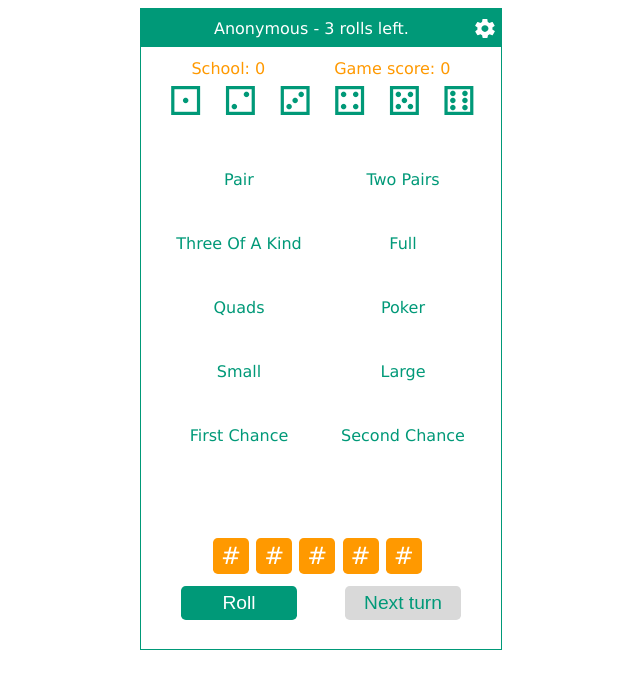
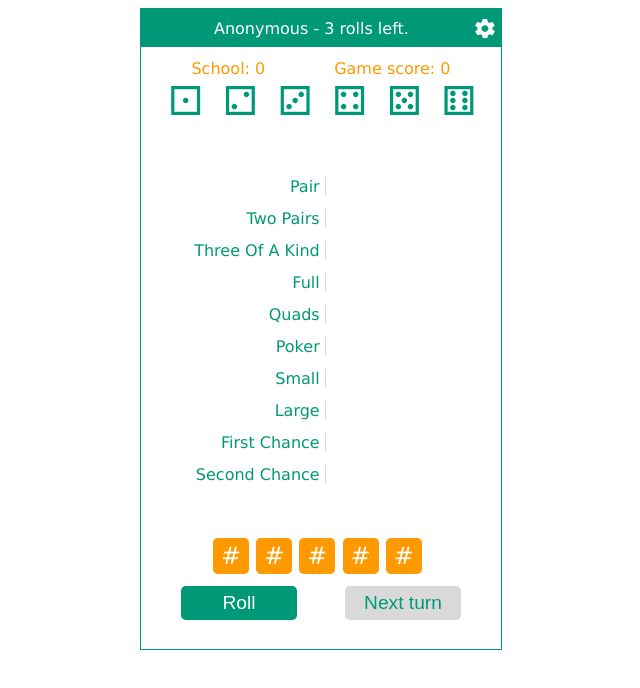
Before and after one commit to GavrilenkoGeorgi/Sharlushka, a Vue app in the folder client/: page / in a window 1280 px wide. Shown: the top 688 px of the page, without its empty margins (319-959 px from the left). Built offline with nearby package versions, Linux system fonts and the light colour scheme.

Commit message:
Results table & logic redesign

```diff
--- a/client/src/App.vue
+++ b/client/src/App.vue
@@ -37,7 +37,9 @@ body{
 }
 .content {
   flex-direction: column;
-  justify-content: flex-end;
+  align-items: center;
+  justify-content: center;
+  // justify-content: flex-end;
   padding: 0em 1em 0em 1em;
 }
 </style>
--- a/client/src/components/Game.vue
+++ b/client/src/components/Game.vue
@@ -29,20 +29,26 @@
       </div>
     </div>
 
+    <div class="gameTable">
     <div class="game" v-on:click="recordResult">
 
       <div class="combination">
         <p id="pair" class="label">Pair</p>
+        <p class="result blink">{{ $store.state.scoreArray[6].value }}</p>
+        <p class="result blink">{{ $store.state.scoreArray[6].value }}</p>
         <p class="result blink">{{ $store.state.scoreArray[6].value }}</p>
       </div>
 
       <div class="combination">
         <p id="twoPairs" class="label">Two Pairs</p>
         <p class="result blink">{{ $store.state.scoreArray[7].value }}</p>
+        <p class="result blink">{{ $store.state.scoreArray[7].value }}</p>
+        <p class="result blink">{{ $store.state.scoreArray[7].value }}</p>
       </div>
 
       <div class="combination">
         <p id="threeOfAKind" class="label">Three Of A Kind</p>
+        <p class="result blink">{{ $store.state.scoreArray[8].value }}</p>
         <p class="result blink">{{ $store.state.scoreArray[8].value }}</p>
       </div>
 
@@ -79,6 +85,7 @@
       <div class="combination">
         <p id="secondChance" class="label">Second Chance</p>
         <p class="result blink">{{ $store.state.scoreArray[15].value }}</p>
+      </div>
     </div>
     </div>
     <div class="resultBox" v-on:click="deSelectDice"></div>
@@ -162,6 +169,7 @@ export default {
     recordResult (event) {
       if ((event.target.className === 'diceIcon' || event.target.className === 'label') && event.target.nextElementSibling.textContent !== '') {
         const diceIndexInArray = store.state.scoreArray.map(dice => dice.id).indexOf(event.target.id)
+        console.log(`dice index in array to record ${diceIndexInArray}`)
         if (!store.state.scoreArray[diceIndexInArray].final && !store.state.turnCompleted) {
           // we clicked on result field
           // user decided to save current selected result
@@ -181,19 +189,21 @@ export default {
           // lock roll button
           store.state.rollButtonDisabled = true
           console.log(`store.state.gameTurns ${store.state.gameTurns}`)
+
           if (store.state.gameTurns === 6) {
             console.log(`School completion check`)
             // check if all results in school are set
-            let schoolCompleted = true
+            let schoolCompletedCheck = true
             for (let index = 0; index <= 5; index++) {
               // check all fields in school score part of the array
               if (!store.state.scoreArray[index].final) {
                 // if any of them isn't set, school not completed
-                schoolCompleted = false
+                schoolCompletedCheck = false
+                console.log(`School is not completed ${schoolCompletedCheck}`)
               }
             }
-            console.log(`School completed is ${schoolCompleted}`)
-            if (schoolCompleted) {
+            console.log(`School completed is ${schoolCompletedCheck}`)
+            if (schoolCompletedCheck) {
               // set flags
               store.state.schoolCompleted = true
               store.state.gameLocked = false
@@ -211,14 +221,11 @@ export default {
             // unlock next turn button
             store.state.nextTurnButtonDisabled = false
           }
-        /* } here */
         } else {
           console.log(`You clicked on an empty field`)
         }
-      } else if (!store.state.schoolCompleted) {
-        console.log(`School not completed. Game over.`)
       }
-    }
+    }// end of compute score method
   }, // end of methods
   data () {
     return {
@@ -226,11 +233,9 @@ export default {
     }
   }
 }
-
 document.addEventListener('DOMContentLoaded', function (event) {
   console.log('DOM fully loaded and parsed')
 })
-
 </script>
 
 <!-- Add "scoped" attribute to limit CSS to this component only -->
@@ -247,6 +252,14 @@ $color-white: hsl(0, 0%, 100%);
   color: $color-orange;
   margin: .7em 0em 0em 0em;
 }
+.content {
+  display: flex;
+  flex-direction: column;
+  border: 1px solid salmon;
+  // align-items: center;
+   //align-self: flex-start;
+  // justify-content: space-around;
+}
 .school {
   display: flex;
   flex-direction: row;
@@ -254,20 +267,27 @@ $color-white: hsl(0, 0%, 100%);
   margin-bottom: 1.8em;
   height: 4em;
 }
+.gameTable {
+  display: flex;
+  flex-direction: column;
+  align-items: center;
+  justify-content: center;
+}
 .game {
   display: flex;
-  flex-direction: row;
-  flex-wrap: wrap;
-  justify-content: space-around;
+  width: auto;
+  flex-direction: column;
 }
 .school > .combination {
   width: 2em;
   // border: 1px solid black;
 }
 .game > .combination {
-  // border: 1px solid red;
-  width: 8em;
-  height: 4em;
+  display: flex;
+  flex-direction: row;
+  align-items: center;
+  // border-bottom: 1px solid red;
+  height: 2em;
 }
 .diceIcon, .result, .label {
   margin: 0em;
@@ -282,13 +302,23 @@ $color-white: hsl(0, 0%, 100%);
 }
 .label {
   color: $color-green;
-  font-size: 1em;
-  margin-bottom: .5em;
+  // font-size: 1em;
+  // margin-bottom: .5em;
+  border-right: 1px solid $color-gray;
+  width: 8em;
+  text-align: right;
+  padding-right: .3em;
 }
 .result {
-  font-size: 1.4em;
-  font-family: 'Ubuntu Mono', monospace;
+  // font-size: 1.4em;
+  padding: 0em .3em 0em .3em;
   color: $color-darkGray;
+  // background-color: yellow;
+  width: 2em;
+  // height: 100%;
+}
+.result:hover {
+  background-color: yellowgreen;
 }
 .saved {
   color: $color-orange;
--- a/client/src/store/store.js
+++ b/client/src/store/store.js
@@ -6,10 +6,11 @@ Vue.use(Vuex)
 const state = {
   schoolScoreTotal: 0, // total school score
   gameTotal: 0, // total game score
+  // caclculatedScore: 0,
   /* schoolTurns: 1, // counter for number of turns to complete school */
   gameTurns: 1, // game turns counter
   rollCount: 3, // roll counter for the current turn
-  schoolCompleted: false, // check if school is completed
+  schoolCompleted: true, // check if school is completed
   gameLocked: true, // unlock after completing school
   rollButtonDisabled: false,
   nextTurnButtonDisabled: true,
@@ -135,7 +136,7 @@ const mutations = {
     // empty array for calculating score
     let arrayToAnalyse = [[], [], [], [], [], []]
     // clear result if there is one dice in the combination array
-    // for any game combination exept chances and school we need at least a pair of dice
+    // for any game combination except chances and school we need at least a pair of dice
     if (state.combinationArray.length === 1) {
       // some ugly hardcoded stuff
       // to clear the range of values in the scoreArray
```
Lines whose indentation alone changed are shown as unchanged.
